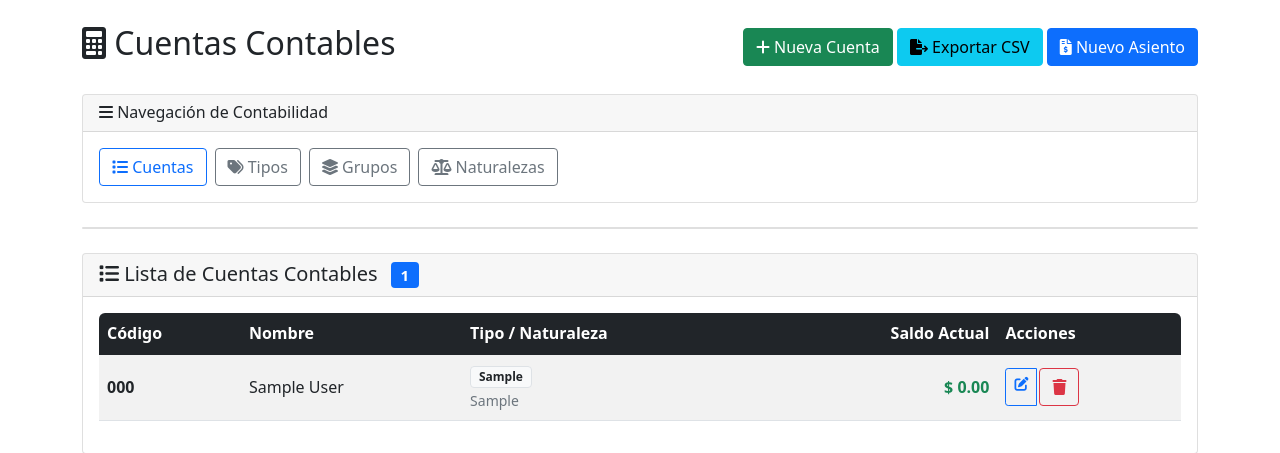
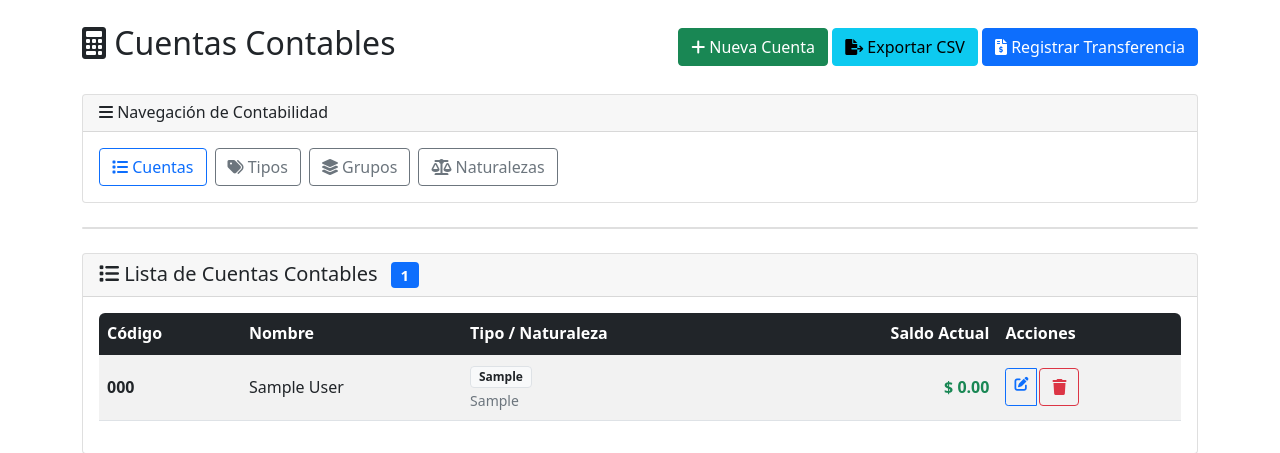
Before and after one commit to simsimi2143/ERP_Proyecto, a Flask app: page /accounting/accounts in a window 1280 px wide. Shown: the part 66-519 px from the top of the page. Run offline with Flask 3, Linux system fonts and the light colour scheme; a user stored in the database is signed in; tables that the repository leaves empty hold one stand-in row (values such as "Sample post").

Commit message:
nuevo titulo para el boton de el modulo de contabilidad

```diff
--- a/app/templates/accounting/accounts/list.html
+++ b/app/templates/accounting/accounts/list.html
@@ -11,7 +11,7 @@
             <i class="fas fa-file-export"></i> Exportar CSV
         </a>
         <a href="{{ url_for('accounting.journal_entry_create') }}" class="btn btn-primary">
-            <i class="fas fa-file-invoice-dollar"></i> Nuevo Asiento
+            <i class="fas fa-file-invoice-dollar"></i> Registrar Transferencia
         </a>
 
     {% endif %}
```
